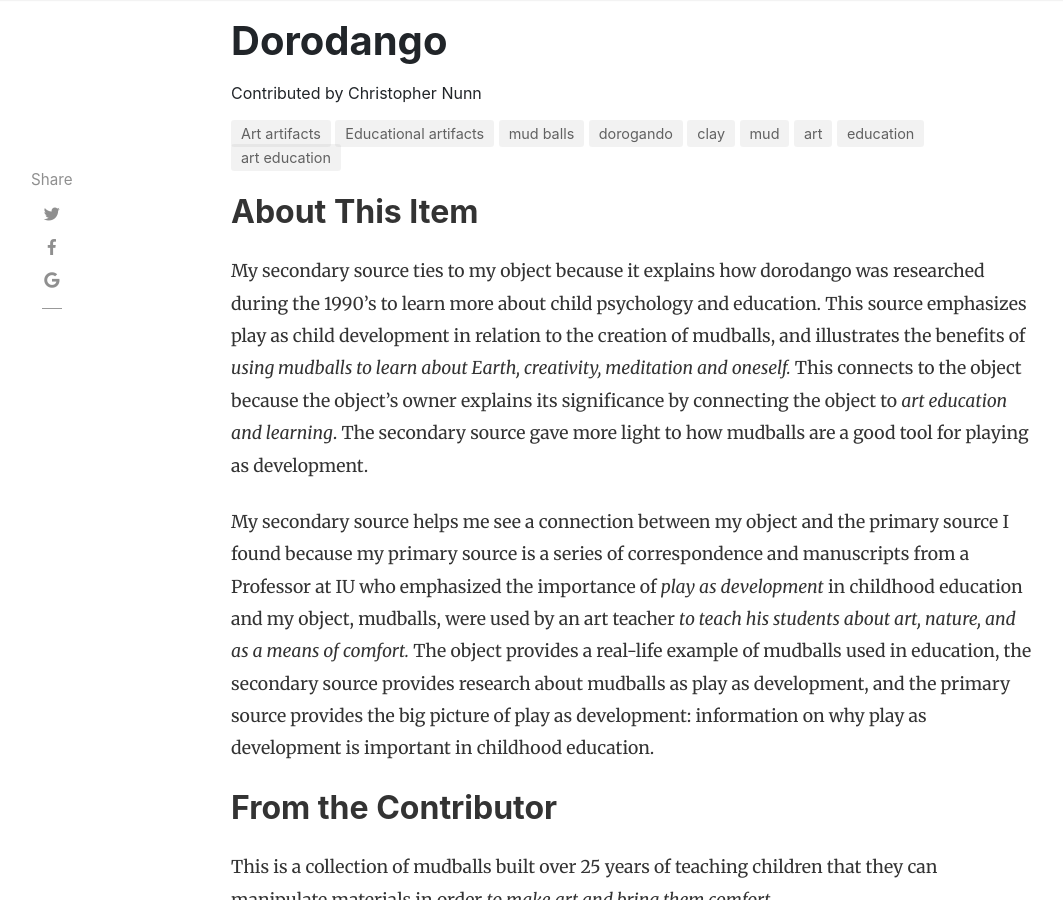
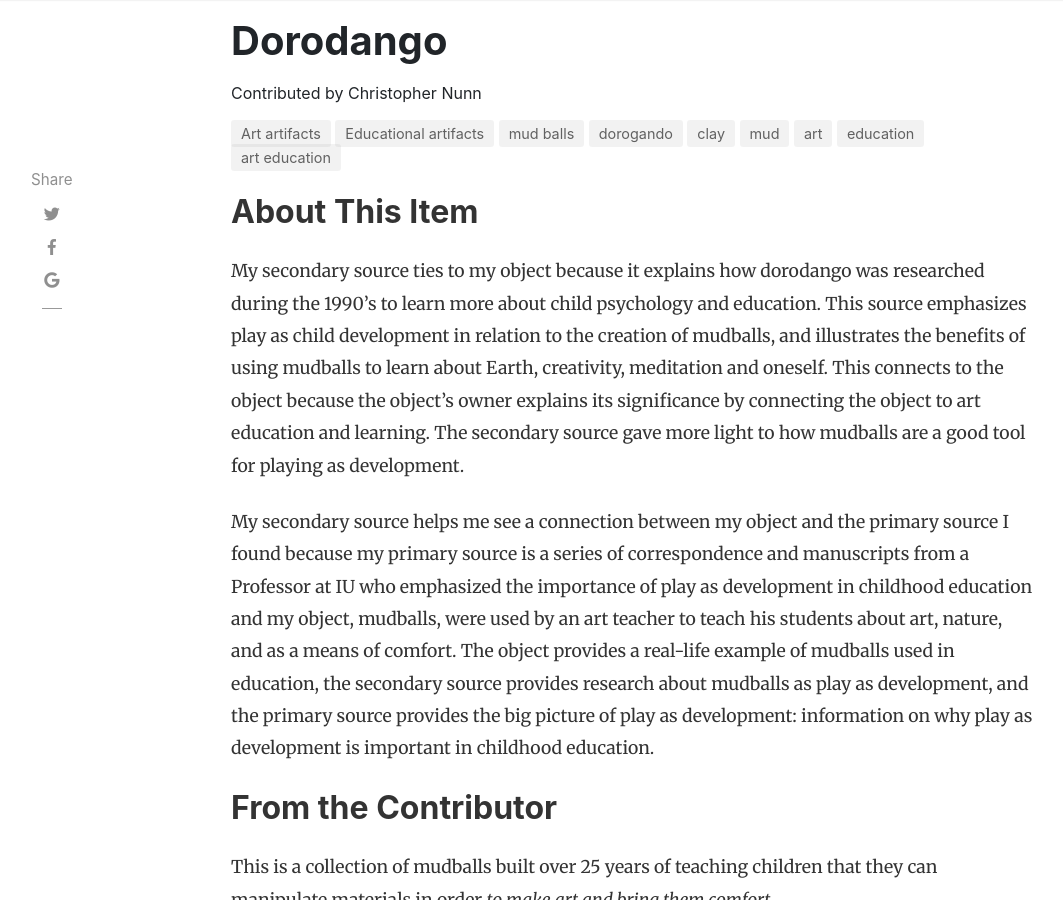
Before and after one commit to H301HistoryHarvest/H301HistoryHarvest, a Jekyll site: the page built from _items/2019-10-01-015.md, in a window 1280 px wide and 900 px high, scrolled down 192 px. Shown: the whole window, without its empty margins (54-1117 px from the left). Built offline with Jekyll 4.4.1, drawn with Linux system fonts in a browser that asks for light colours; nearby versions of some CDN libraries; comment, search, counter and statistics services are not loaded.

Commit message:
Update 2019-10-01-015.md

```diff
--- a/_items/2019-10-01-015.md
+++ b/_items/2019-10-01-015.md
@@ -16,9 +16,9 @@ tags: [ mud balls, dorogando, clay, mud, art, education, art education ]
 
 ## About This Item
 
-My secondary source ties to my object because it explains how dorodango was researched during the 1990’s to learn more about child psychology and education. This source emphasizes play as child development in relation to the creation of mudballs, and illustrates the benefits of *using mudballs to learn about Earth, creativity, meditation and oneself.* This connects to the object because the object’s owner explains its significance by connecting the object to *art education and learning*. The secondary source gave more light to how mudballs are a good tool for playing as development.
+My secondary source ties to my object because it explains how dorodango was researched during the 1990’s to learn more about child psychology and education. This source emphasizes play as child development in relation to the creation of mudballs, and illustrates the benefits of using mudballs to learn about Earth, creativity, meditation and oneself. This connects to the object because the object’s owner explains its significance by connecting the object to art education and learning. The secondary source gave more light to how mudballs are a good tool for playing as development.
 
-My secondary source helps me see a connection between my object and the primary source I found because my primary source is a series of correspondence and manuscripts from a Professor at IU who emphasized the importance of *play as development* in childhood education and my object, mudballs, were used by an art teacher *to teach his students about art, nature, and as a means of comfort.* The object provides a real-life example of mudballs used in education, the secondary source provides research about mudballs as play as development, and the primary source provides the big picture of play as development: information on why play as development is important in childhood education.
+My secondary source helps me see a connection between my object and the primary source I found because my primary source is a series of correspondence and manuscripts from a Professor at IU who emphasized the importance of play as development in childhood education and my object, mudballs, were used by an art teacher to teach his students about art, nature, and as a means of comfort. The object provides a real-life example of mudballs used in education, the secondary source provides research about mudballs as play as development, and the primary source provides the big picture of play as development: information on why play as development is important in childhood education.
 
 ## From the Contributor
 
```
